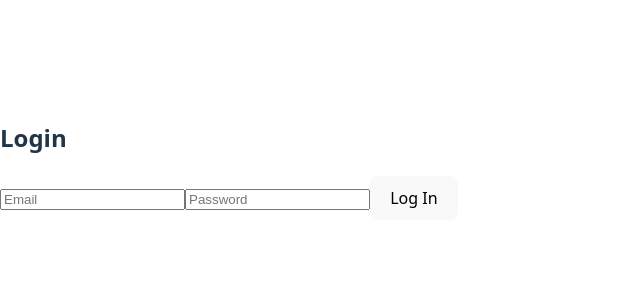
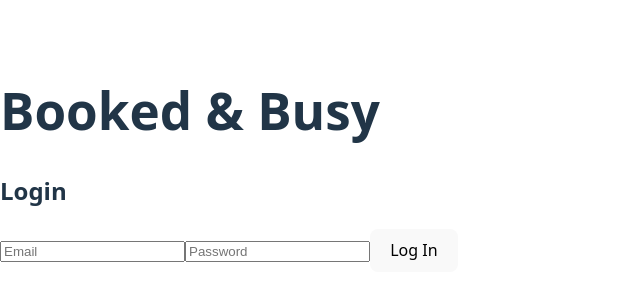
Before and after one commit to devklynch/bookclub_fe, a React (Vite) app: page / in a window 1280 px wide. Shown: the part 240-540 px from the top of the page, without its empty margins (0-640 px from the left). Built offline with nearby package versions, Linux system fonts and the light colour scheme.

Commit message:
added a header

```diff
--- a/src/App.jsx
+++ b/src/App.jsx
@@ -9,12 +9,15 @@ function App() {
   };
 
   return (
+    <div>
+      <h1>Booked & Busy</h1>
       <Router>
         <Routes>
           <Route path="/" element={<Login onLogin={handleLogin} />} />
           <Route path="/dashboard" element={<Dashboard />} />
         </Routes>
       </Router>
+    </div>
   );
 }
 
```
Lines whose indentation alone changed are shown as unchanged.
